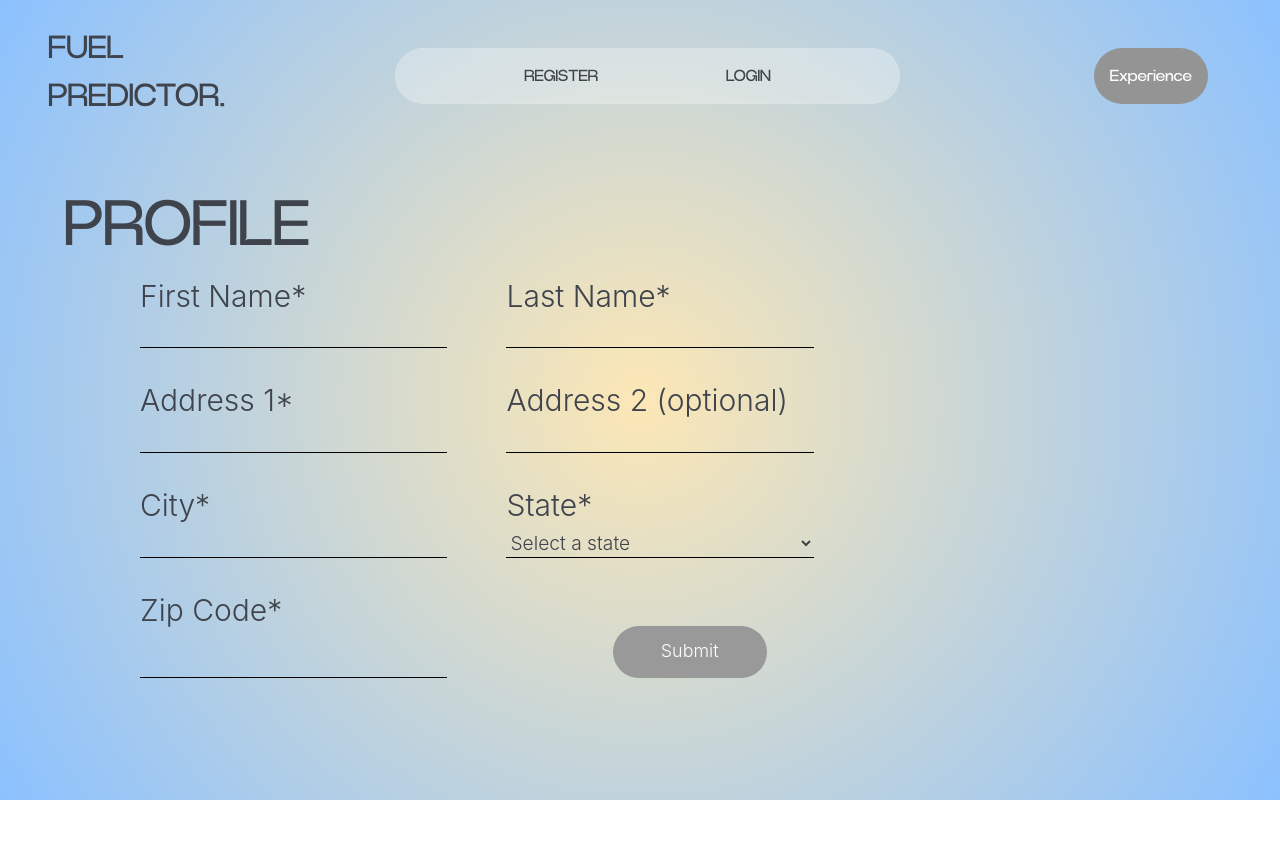
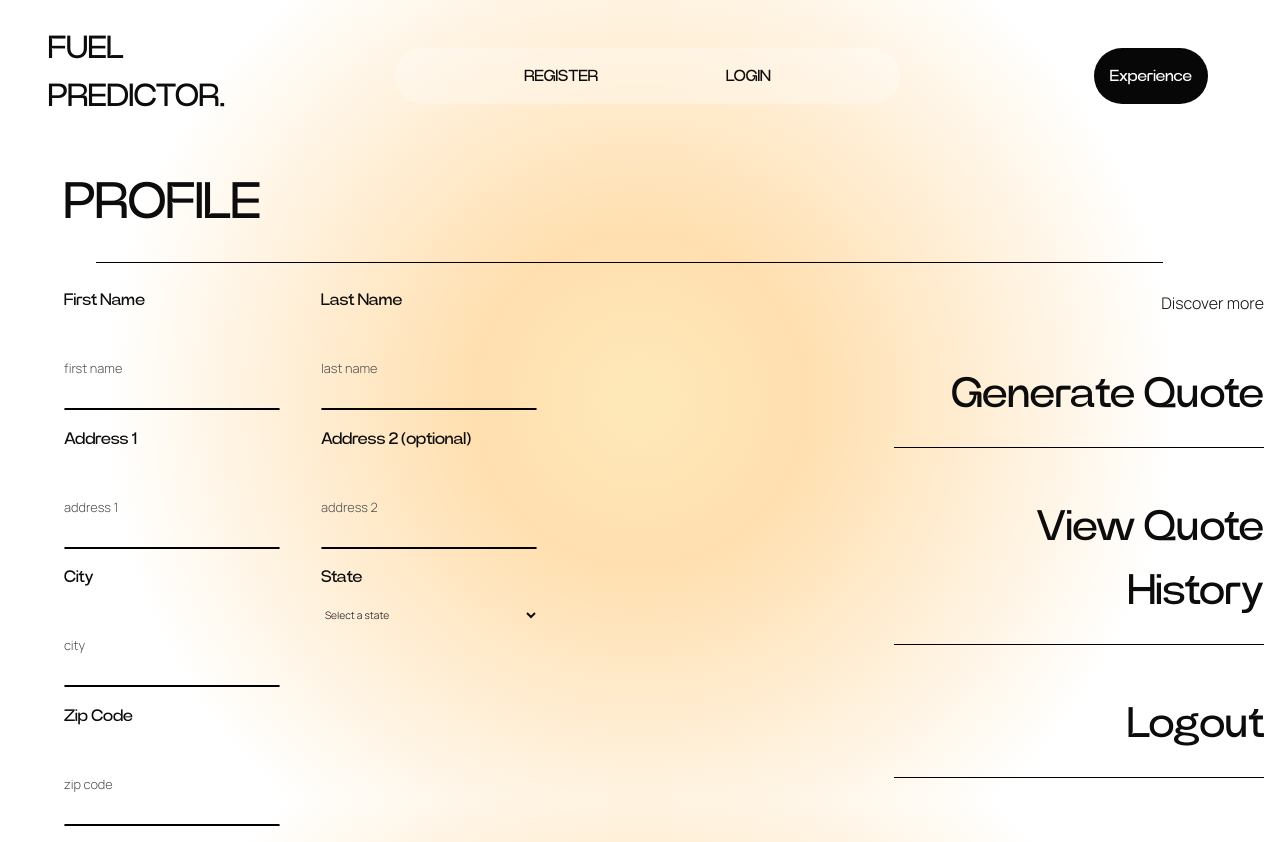
Before and after one commit to reemdelziz/Fuel-Rate-Prediction, a React (Create React App) app in the folder client/: page /profile in a window 1280 px wide. Before the commit the page ends 800 px from the top, so only its background shows below. Built offline with nearby package versions, Linux system fonts and the light colour scheme; no server answers.

Commit message:
fixed some css and added some more stuff

```diff
--- a/client/src/App.js
+++ b/client/src/App.js
@@ -9,8 +9,8 @@ import { RegisterForm } from './pages/RegisterForm';
 import { FuelHistory } from './pages/FuelHistory';
 import { Profile } from './pages/Profile';
 import { FuelQuote } from './pages/FuelQuote';
-import {Transition} from './utils/Transition';
-import {Testing} from './pages/Testing';
+import { Transition } from './utils/Transition';
+import { Testing } from './pages/Testing';
 function App() {
   const location = useLocation();
 
@@ -53,7 +53,7 @@ function App() {
             }
           />
           <Route
-            path="/fuelquote"
+            path="/quote"
             element={
 
               <FuelQuote />
--- a/client/src/index.css
+++ b/client/src/index.css
@@ -9,9 +9,9 @@
 
 body {
   margin: 0;
-  background: rgb(238,201,117);
-  background: radial-gradient(circle, rgb(252, 231, 181) 0%, rgb(139, 193, 255) 100%);
-  color: rgb(63, 67, 76);
+  background: rgb(255,232,184);
+  background: radial-gradient(circle, rgba(255,232,184,1) 3%, rgba(255,223,175,1) 22%, rgba(255,255,255,1) 71%);
+  color: rgb(12, 12, 12);
   font-family: "Manrope-light";
   overflow-y: hidden;
   overflow-x: hidden;
--- a/client/src/pages/AuthoForm.jsx
+++ b/client/src/pages/AuthoForm.jsx
@@ -102,7 +102,7 @@ export const AuthoForm = ({title, text, onSubmit }) => {
                             </div>
                         </section>
 
-                        <button className="submit-button" disabled={disableBttn}>Submit</button>
+                        <button className="submit-button" disabled={disableBttn}>submit</button>
                     </form>
                 </div>
             </div>
--- a/client/src/pages/Profile.jsx
+++ b/client/src/pages/Profile.jsx
@@ -1,43 +1,90 @@
-import { React } from 'react';
+import React, { useState, useEffect } from 'react';
+import { Link } from 'react-router-dom';
 
-//create funtion print
+function validateFirstname(firstname) {
+
+}
+function validateLastname(lastname) {
+
+}
+function validateLocation(address1) {
+    return (/^$/.test(address1) && address1.length() <= 100 && address1.length() !== 0) ? true : false;
+}
+function validateZipcode(zipcode) {
+
+}
+
+export const InputAttribute = ({ title, set, type, placeholder, max, min, pattern }) => {
+    return (
+        <div className='form-field'>
+            <h2 className="input-title">{title}</h2>
+            <input className='input-field' type={type} placeholder = {placeholder} maxLength={max} onChange={(e) => set(e.target.value)} />
+            <div style={{ width: "13em", border: '.5px black solid', borderRadius: '10px', marginBottom: '1em' }}></div>
+        </div>
+    );
+};
+export const DiscoverAttribute = ({title, link }) => {
+    return(
+        <div className='discover-item'>
+            <h1 className='discover-title'>{title}</h1>
+            <hr className="mt-5 mb-12 border-black" />
+        </div>
+
+    );
+};
+
 export const Profile = () => {
+    const [firstname, setfirstname] = useState("");
+    const [lastname, setlastname] = useState("");
+    const [address1, setaddress1] = useState("");
+    const [city, setcity] = useState("");
+    const [state, setstate] = useState("");
+    const [zipcode, setzipcode] = useState("");
+
     return (
         <div>
-
-            <div className = "fuel-history-title" >PROFILE</div>
-
-            <div class="profile-container">
+            <h1 className="profile-title" >PROFILE</h1>
+            <hr className="mt-5 border-black w-10/12 ml-24" />
+            <div className='profile-container'>
                 <form className="form-group">
-                    <div className="form-row">
-                        <div className="form-field">
-                        <h2 className="firstName">First Name*</h2>
-                        <input type="text" id="firstName" className="input-field" required maxLength = "25"/>
-                        </div>
-                        <div className="form-field">
-                        <label htmlFor="lastName">Last Name*</label>
-                        <input type="text" id="lastName" className="input-field" required maxLength="25"/>
-                        </div>
-                    </div>
-                    <div className="form-row">
-                        <div className="form-field">
-                        <label htmlFor="address1">Address 1*</label>
-                        <input type="text" id="address1" className="input-field" required maxLength="100" />
-                        </div>
-                        <div className="form-field">
-                        <label htmlFor="address2">Address 2 (optional)</label>
-                        <input type="text" id="address2" className="input-field" required maxLength="100"/>
-                        </div>
-                    </div>
-                    <div className="form-row">
-                        <div className="form-field">
-                        <label htmlFor="city">City*</label>
-                        <input type="text" id="city" className="input-field" required maxLength="100"/>
-                        </div>
-                        <div className="form-field">
-                        <label htmlFor="state">State*</label>
-
-                        <select id="state" className="input-field" required>
+                    <InputAttribute
+                        title="First Name"
+                        set={setfirstname}
+                        type="text"
+                        placeholder="first name"
+                        max="25"
+                    />
+                    <InputAttribute
+                        title="Last Name"
+                        set={setlastname}
+                        type="text"
+                        placeholder="last name"
+                        max="25"
+                    />
+                    <InputAttribute
+                        title="Address 1"
+                        set={setaddress1}
+                        type="text"
+                        placeholder="address 1"
+                        max="100"
+                    />
+                    <InputAttribute
+                        title="Address 2 (optional)"
+                        set={setaddress1}
+                        type="text"
+                        placeholder="address 2"
+                        max="100"
+                    />
+                    <InputAttribute
+                        title="City"
+                        set={setcity}
+                        type="text"
+                        placeholder="city"
+                        max="100"
+                    />
+                    <div className="form-field">
+                    <h2 className="input-title">State</h2>
+                        <select className="input-field-state" required>
                             <option value="">Select a state</option>
                             <option value="AL">Alabama</option>
                             <option value="AK">Alaska</option>
@@ -90,20 +137,24 @@ export const Profile = () => {
                             <option value="WI">Wisconsin</option>
                             <option value="WY">Wyoming</option>
                         </select>
-                        </div>
                     </div>
 
-                    <div className="form-row">
-                        <div className="form-field">
-                            <label htmlFor="zipCode">Zip Code*</label>
-                            <input type="text" id="zipCode" className="input-field" required maxLength="9" minLength="5" pattern="\d*"/>
-                        </div>
-                        <div className="form-field">
-                            <input type="submit" value="Submit" className="submit-button" />
-                        </div>
-                    </div>
+                    <InputAttribute
+                        title="Zip Code"
+                        set={setaddress1}
+                        type="text"
+                        placeholder="zip code"
+                        max="9"
+                        min="5"
+                        pattern="\d*"
+                    />
                 </form>
-
+                <div className='discover-items'>
+                    <h3 className='discover-text'>Discover more</h3>
+                    <DiscoverAttribute title="Generate Quote" link="/quote" />
+                    <DiscoverAttribute title="View Quote History" link="/history"/>
+                    <DiscoverAttribute title="Logout"/>
+                </div>
             </div>
         </div>
     );
--- a/client/src/style.css
+++ b/client/src/style.css
@@ -28,7 +28,7 @@
 }
 .navbar-item:hover{
   transition: 0.42s ease-in-out;
-  color: rgb(235, 238, 245);
+  color: rgb(187, 187, 187);
 }
 .navbar-button {
   font-family: "PowerGrotesk";
@@ -37,7 +37,7 @@
   height: 3.5em;
   border: none;
   color: rgb(255, 255, 255);
-  background-color: #949494;
+  background-color: #070707;
   border-radius: 32px;
   transition: 0.42s ease-in-out;
 }
@@ -203,7 +203,7 @@ button {
   justify-content: space-between;
   align-items: center;
   background-color: transparent;
-  border: none;
+  outline: none;
   padding-top: 1em;
   padding-bottom: 1em;
   padding-left: 2em;
@@ -236,7 +236,21 @@ button {
 
 
 /*---- PROFILE PAGE STYLE ----*/
-
+.profile-container{
+  display: flex;
+  flex-direction: row;
+}
+.profile-title{
+  width: 30vw;
+  margin-top: 1vw;
+  margin-left: 5vw;
+  font-family: "PowerGrotesk";
+  font-size: 4vw;
+}
+.input-title{
+  margin-bottom: 1em;
+  font-family: "PowerGrotesk";
+}
 .PageTitle {
   font-family: "PowerGrotesk";
   color: #000000;
@@ -245,70 +259,49 @@ button {
   margin-bottom: 1vw;
 }
 
-.firstName {
-  font-size: 30px;
-  font-style: normal;
-  font-weight: 300;
-
-}
-
-.LastName {
-  width: 233.814px;
-  height: 37.956px;
-  transform: rotate(0.083deg);
-  flex-shrink: 0;
-
-  font-family: Inter;
-  font-size: 30px;
-  font-style: normal;
-  font-weight: 300;
-  line-height: normal;
-  margin-left: 140px;
-
-}
-
-.profile-container {
-  display: flex;
-  justify-content: space-between;
-}
-
 .form-group {
-  font-family: Inter;
-  font-size: 30px;
-  font-weight: 300;
-  margin-left: 140px;
-}
-
-.form-row {
   display: flex;
   flex-wrap: wrap;
-  margin-bottom: 30px;
+  font-size: 1.3vw;
+  margin-top: 2vw;
+  margin-left: 5vw;
+  width: 45%;
 }
 
 .input-field {
   flex-grow: 1;
   border: 0;
   width: 24vw;
-  border-bottom: 1.5px solid #000000;
   padding: none;
-  margin-right: 100px;
+  margin-right: 4vw;
   background-color: transparent;
   outline: none;
-  font-size: 1.5vw;
+  font-size: 1vw;
   margin-top: 10
 }
-
+.input-field::placeholder{
+  color: #4b4b4b;
+  font-size: 1vw;
+}
+.input-field-state{
+  border: 0;
+  width: 17vw;
+  padding: none;
+  margin-right: 4vw;
+  background-color: transparent;
+  outline: none;
+  font-size: .8vw;
+}
 .form-field {
   width: 45%;
   display: flex;
   flex-direction: column;
 }
-
 .submit-button {
-  height: 4vw;
-  width: 12vw;
-  font-size: 1.4vw;
-  background-color: rgb(153, 153, 153);
+  height: 2vw;
+  width: 8vw;
+  font-size: 1vw;
+  background-color: rgb(8, 8, 8);
   border: none;
   color: rgb(255, 255, 255);
   border-radius: 3vw;
@@ -325,6 +318,32 @@ button {
   transition: 0.42s ease-in-out;
 }
 
+.discover-items{
+  margin-top: 1vw;
+  margin-left: 19vw;
+  padding: 1em;
+}
+.discover-item{
+  transition: 0.42s ease-in-out;
+  border-radius: .5em;
+}
+.discover-item:hover{
+  transition: 0.42s ease-in-out;
+  background: rgb(43, 40, 0);
+  color: #ffffff;
+  pointer-events:auto;
+  border-radius: .5em;
+}
+.discover-text{
+  font-weight:500;
+  text-align: end;
+  margin-bottom: 3em;
+}
+.discover-title{
+  text-align: end;
+  font-family: "PowerGrotesk";
+  font-weight: 100;
+}
 /*---- QUOTE PAGE STYLE ----*/
 .TotalAmount-label {
   margin-left: 140px;
@@ -427,10 +446,10 @@ button {
 
 .fuel-history-title{
   width: 30vw;
-  margin-top: 2vw;
+  margin-top: 3vw;
   margin-left: 5vw;
   font-family: "PowerGrotesk";
-  font-size: 5vw;
+  font-size: 4vw;
 }
 .display-items{
   display: flex;
@@ -440,8 +459,8 @@ button {
 }
 .display-items:hover{
   transition: 0.42s ease-in-out;
-  background: rgb(246, 238, 208);
-  color: #1c1c1c;
+  background: rgb(43, 40, 0);
+  color: #ffffff;
   pointer-events:auto;
   border-radius: .5em;
 }
```
Lines whose indentation alone changed are shown as unchanged.
